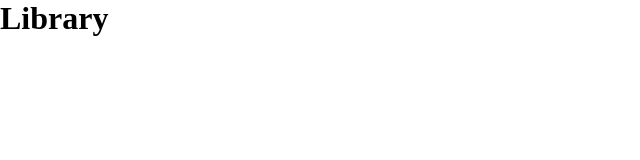
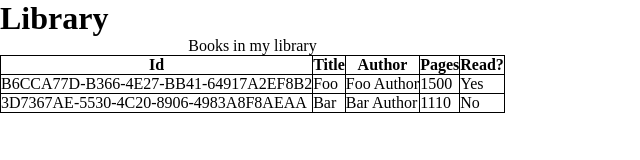
Before and after one commit to scorbiclife/odin-library, a plain HTML site: page index.html in a window 1280 px wide. Shown: the whole page, without its empty margins (0-640 px from the left). Drawn offline with Linux system fonts and the light colour scheme.

Commit message:
feat: add mock html for table display

```diff
--- a/index.css
+++ b/index.css
@@ -7,3 +7,14 @@
 li {
   list-style: none;
 }
+
+table {
+  border-collapse: collapse;
+}
+
+table,
+tr,
+th,
+td {
+  border: 1px solid black;
+}
--- a/index.html
+++ b/index.html
@@ -3,11 +3,41 @@
   <head>
     <meta charset="UTF-8" />
     <meta name="viewport" content="width=device-width, initial-scale=1.0" />
-    <link rel="stylesheet" href="index.css">
+    <link rel="stylesheet" href="index.css" />
     <title>Library | Odin</title>
   </head>
   <body>
     <h1>Library</h1>
+    <table id="library">
+      <caption>
+        Books in my library
+      </caption>
+      <thead>
+        <tr>
+          <th scope="column">Id</th>
+          <th scope="column">Title</th>
+          <th scope="column">Author</th>
+          <th scope="column">Pages</th>
+          <th scope="column">Read?</th>
+        </tr>
+      </thead>
+      <tbody>
+        <tr>
+          <td>B6CCA77D-B366-4E27-BB41-64917A2EF8B2</td>
+          <td>Foo</td>
+          <td>Foo Author</td>
+          <td>1500</td>
+          <td>Yes</td>
+        </tr>
+        <tr>
+          <td>3D7367AE-5530-4C20-8906-4983A8F8AEAA</td>
+          <td>Bar</td>
+          <td>Bar Author</td>
+          <td>1110</td>
+          <td>No</td>
+        </tr>
+      </tbody>
+    </table>
     <script src="index.js"></script>
   </body>
 </html>
```
